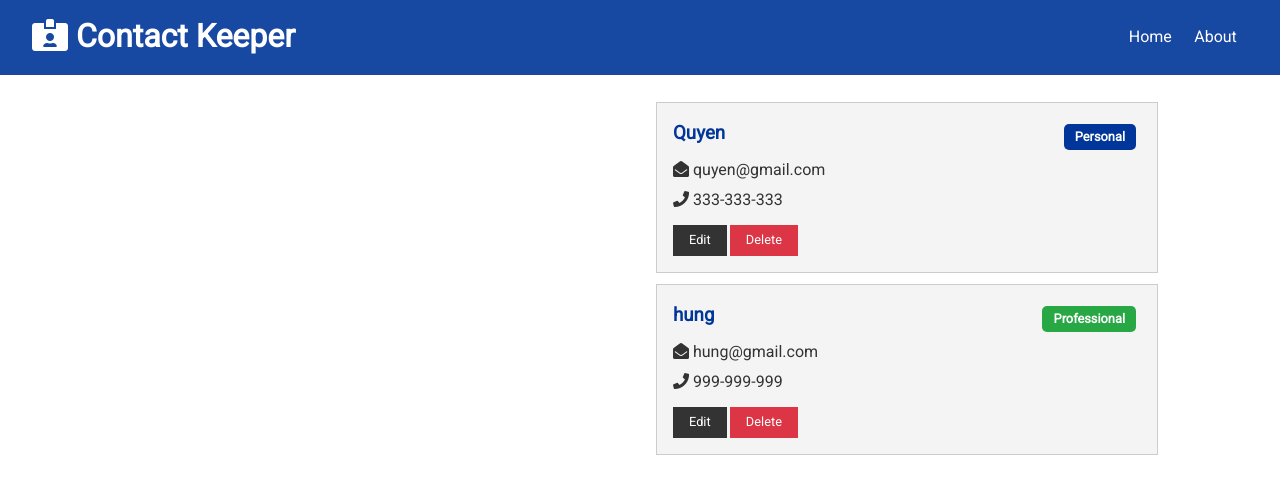
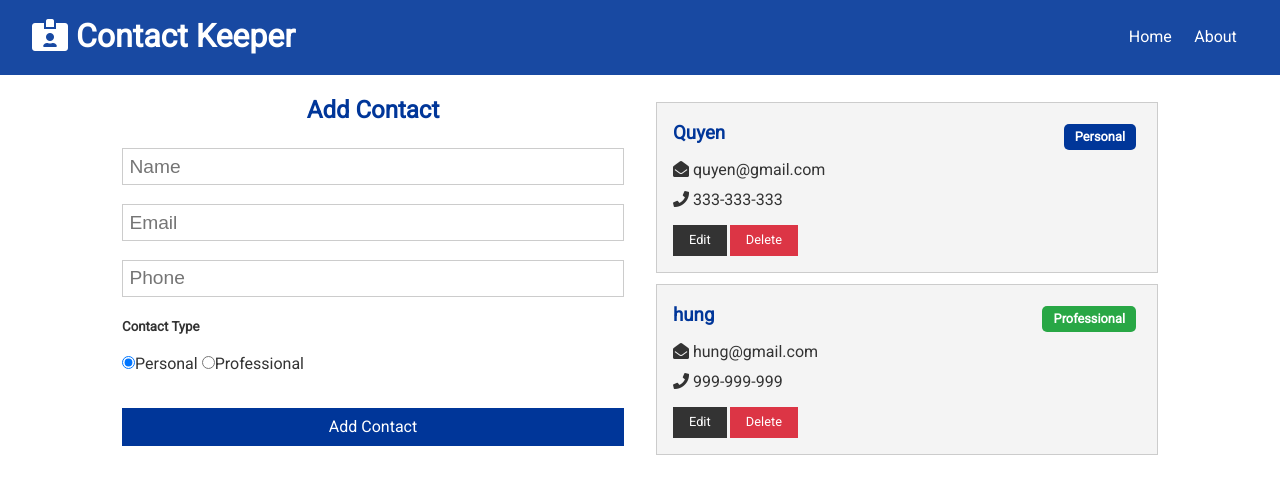
Before and after one commit to quyencao/Contact-Keeper, a React (Create React App) app in the folder client/: page / in a window 1280 px wide. Shown: the top 494 px of the page. Built offline with nearby package versions, Linux system fonts and the light colour scheme.

Commit message:
Create Contact Form and Add Contact Functionality

```diff
--- /dev/null
+++ b/client/src/components/contacts/ContactForm.js
@@ -0,0 +1,85 @@
+import React, { useState, useContext } from "react";
+import ContactContext from "../../contexts/contact/contactContext";
+
+const ContactForm = () => {
+  const { addContact } = useContext(ContactContext);
+  const [contact, setContact] = useState({
+    name: "",
+    email: "",
+    phone: "",
+    type: "personal"
+  });
+
+  const { name, email, phone, type } = contact;
+
+  const handleChange = e => {
+    setContact({
+      ...contact,
+      [e.target.name]: e.target.value
+    });
+  };
+
+  const handleSubmit = e => {
+    e.preventDefault();
+    addContact(contact);
+    setContact({
+      name: "",
+      email: "",
+      phone: "",
+      type: "personal"
+    });
+  };
+
+  return (
+    <form onSubmit={handleSubmit}>
+      <h2 className='text-primary'>Add Contact</h2>
+      <input
+        type='text'
+        placeholder='Name'
+        name='name'
+        value={name}
+        onChange={handleChange}
+      />
+      <input
+        type='email'
+        placeholder='Email'
+        name='email'
+        value={email}
+        onChange={handleChange}
+      />
+      <input
+        type='text'
+        placeholder='Phone'
+        name='phone'
+        value={phone}
+        onChange={handleChange}
+      />
+      <h5>Contact Type</h5>
+      <input
+        type='radio'
+        name='type'
+        value='personal'
+        checked={type === "personal"}
+        onChange={handleChange}
+      />
+      Personal {"  "}
+      <input
+        type='radio'
+        name='type'
+        value='professional'
+        checked={type === "professional"}
+        onChange={handleChange}
+      />
+      Professional
+      <div>
+        <input
+          type='submit'
+          value='Add Contact'
+          className='btn btn-primary btn-block'
+        />
+      </div>
+    </form>
+  );
+};
+
+export default ContactForm;
--- a/client/src/components/pages/Home.js
+++ b/client/src/components/pages/Home.js
@@ -1,10 +1,13 @@
 import React from "react";
 import Contacts from "../contacts/Contacts";
+import ContactForm from "../contacts/ContactForm";
 
 const Home = () => {
   return (
     <div className='grid-2'>
-      <div>{/* Contact Form */}</div>
+      <div>
+        <ContactForm />
+      </div>
       <div>
         <Contacts />
       </div>
--- a/client/src/contexts/contact/ContactState.js
+++ b/client/src/contexts/contact/ContactState.js
@@ -1,5 +1,5 @@
 import React, { useReducer } from "react";
-import uuid from "uuid";
+import uuid from "uuid/v4";
 import ContactContext from "./contactContext";
 import ContactReducer from "./contactReducer";
 import {
@@ -35,6 +35,10 @@
   const [state, dispatch] = useReducer(ContactReducer, initialState);
 
   // Add Contact
+  const addContact = contact => {
+    const newContact = { ...contact, id: uuid() };
+    dispatch({ type: ADD_CONTACT, payload: newContact });
+  };
 
   // Delete Contact
 
@@ -49,7 +53,7 @@
   // Clear Filter Contact
 
   return (
-    <ContactContext.Provider value={{ contacts: state.contacts }}>
+    <ContactContext.Provider value={{ contacts: state.contacts, addContact }}>
       {children}
     </ContactContext.Provider>
   );
--- a/client/src/contexts/contact/contactReducer.js
+++ b/client/src/contexts/contact/contactReducer.js
@@ -1,5 +1,20 @@
+import {
+  ADD_CONTACT,
+  DELETE_CONTACT,
+  SET_CURRENT,
+  CLEAR_CURRENT,
+  UPDATE_CONTACT,
+  FILTER_CONTACTS,
+  CLEAR_FILTER
+} from "../types";
+
 export default (state, action) => {
   switch (action.type) {
+    case ADD_CONTACT:
+      return {
+        ...state,
+        contacts: [action.payload, ...state.contacts]
+      };
     default:
       return state;
   }
```
